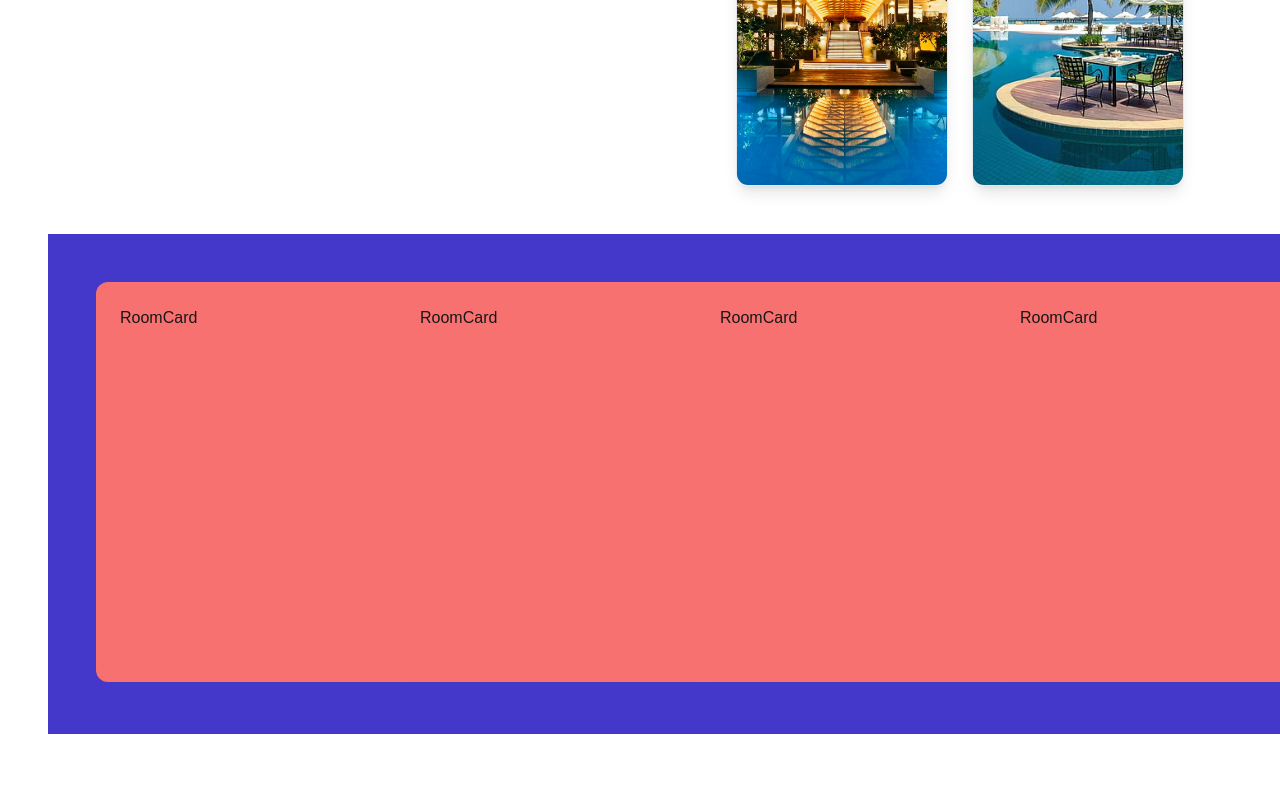
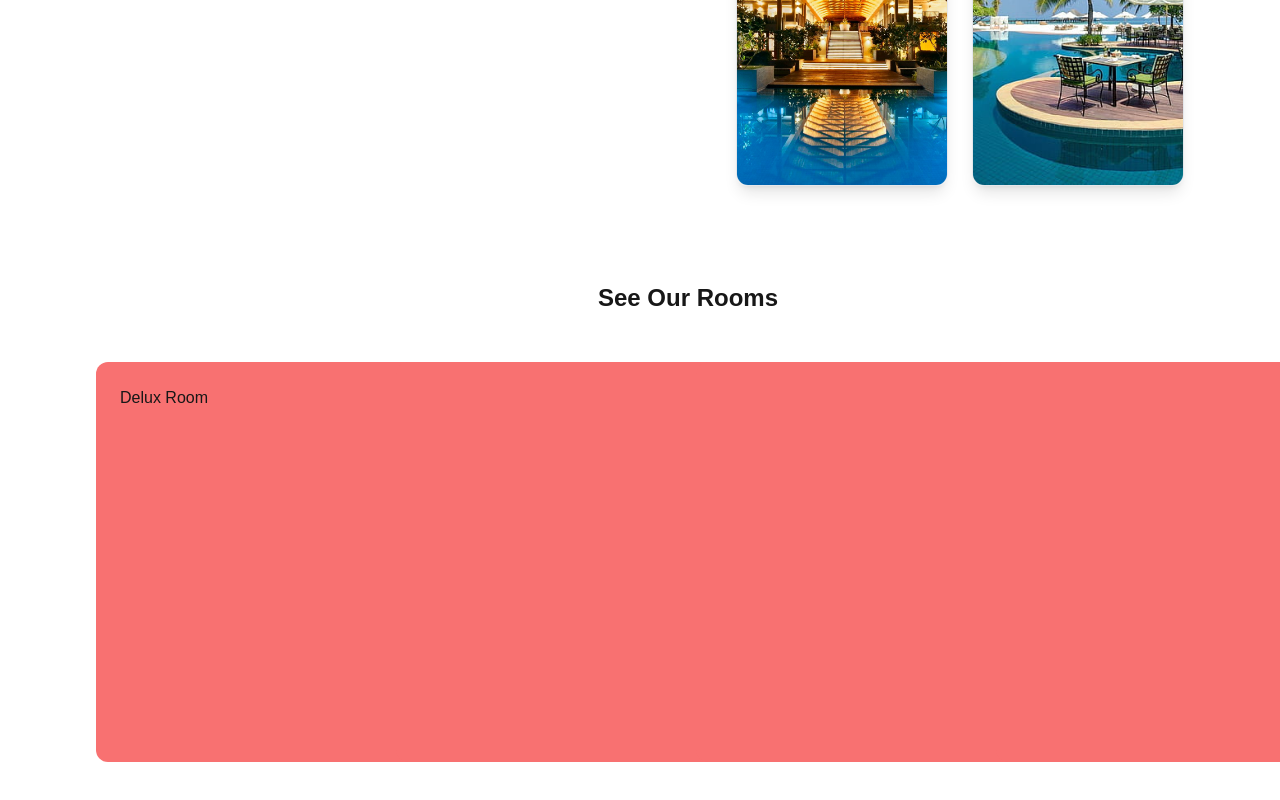
Before and after one commit to Fahim-ahmed-ifty/hotelreservation, a Next.js app: page / in a window 1280 px wide. Shown: the part 688-1488 px from the top of the page. Before the commit the page ends 1422 px from the top, so only its background shows below. Built offline with nearby package versions, Linux system fonts and the light colour scheme.

Commit message:
✅`initially create room cards with props

```diff
--- a/app/components/RoomCard.tsx
+++ b/app/components/RoomCard.tsx
@@ -1,8 +1,15 @@
 import React from 'react'
 
-const RoomCard = () => {
+interface roomcardprops {
+  text?: string;
+  img?:string;
+  imgalt?:string;
+  details?:string;
+}
+
+const RoomCard = ({text,img,imgalt,details}:roomcardprops) => {
   return (
-    <div className='w-[400px] h-[400px] p-6 bg-red-400 rounded-xl'>RoomCard</div>
+    <div className='w-[400px] h-[400px] p-6 bg-red-400 rounded-xl'>{text}</div>
   )
 }
 
--- a/app/components/RoomDetails.tsx
+++ b/app/components/RoomDetails.tsx
@@ -3,7 +3,13 @@ import RoomCard from './RoomCard'
 
 const RoomDetails = () => {
   return (
-    <div className='w-full h-[500px] m-12 p-12 bg-indigo-700 grid grid-cols-4 gap-4'><RoomCard/> <RoomCard/> <RoomCard/> <RoomCard/></div>
+    <div className='w-full h-[600px] m-12 p-12 flex flex-col'>
+        <div className='text-2xl font-bold flex justify-center items-center'>
+            See Our Rooms
+            </div>
+                <div className='grid grid-cols-4 gap-4 mt-12'>
+                <RoomCard text='Delux Room'/> <RoomCard/> <RoomCard/> <RoomCard/>
+                </div></div>
   )
 }
 
```
